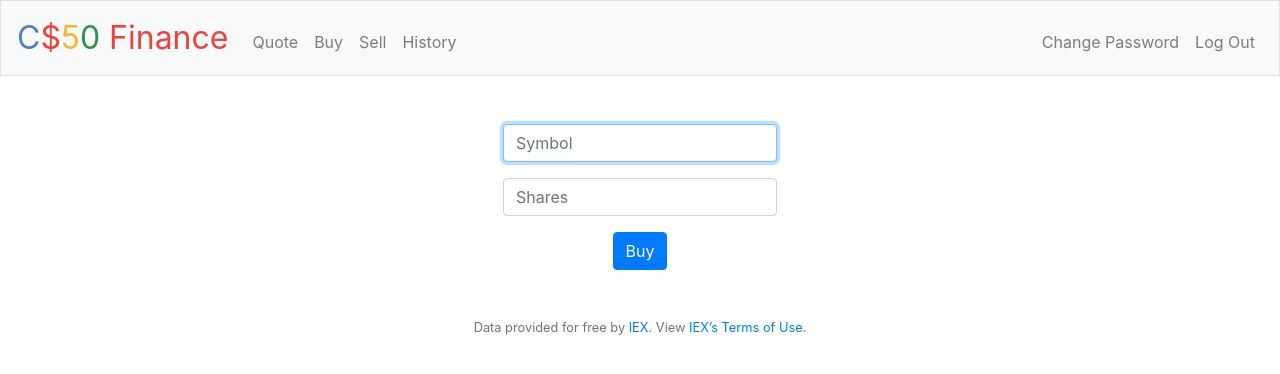
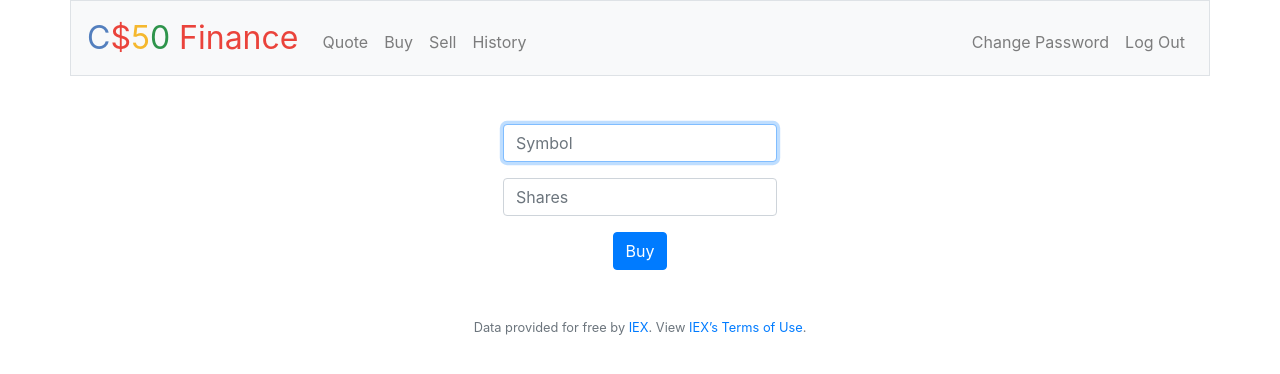
Before and after one commit to lehanest95/cs50_final_project, a Flask app: page /buy in a window 1280 px wide. Shown: the top 374 px of the page. Run offline with Flask 2, Linux system fonts and the light colour scheme; a user stored in the database is signed in; some libraries are stand-ins or nearby versions.

```diff
--- a/static/styles.css
+++ b/static/styles.css
@@ -1,5 +1,13 @@
 table {
     text-align: left;
+}
+
+nav
+{
+    /* size for brand */
+    margin-left: auto;
+    margin-right: auto;
+    max-width: 1140px;
 }
 
 nav .navbar-brand
```
